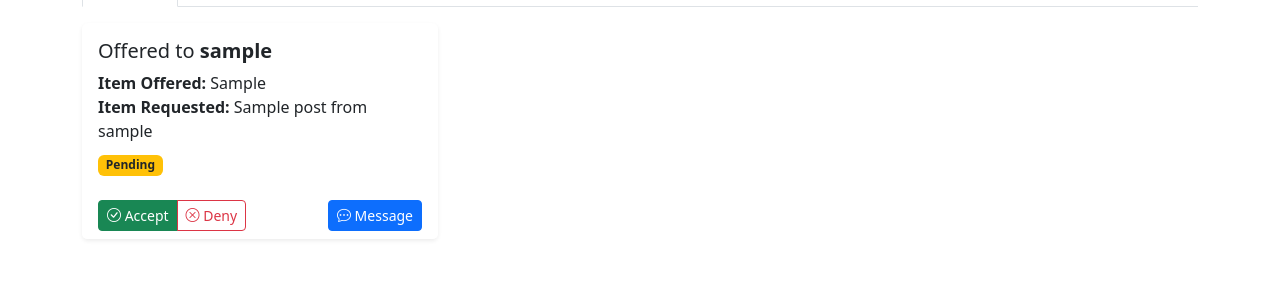
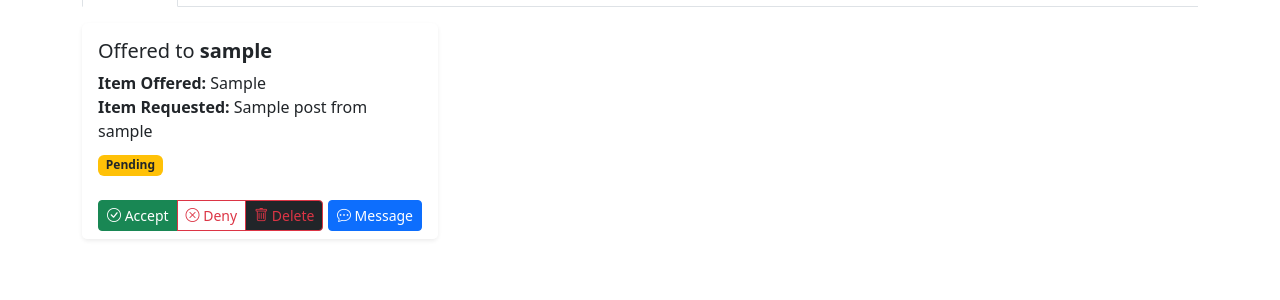
Before and after one commit to xuangj/uva-bartering-app, a Django app: page /trades/active/ in a window 1280 px wide. Shown: the part 161-461 px from the top of the page. Run offline with Django 5.2, Linux system fonts and the light colour scheme; a user stored in the database is signed in; tables that the repository leaves empty hold one stand-in row (values such as "Sample post").

Commit message:
Patched delete offer feature, user can view their pending offers, accepted and denied offers in My Trades

```diff
--- a/core/forms.py
+++ b/core/forms.py
@@ -7,6 +7,7 @@ class PostForm(forms.ModelForm):
     class Meta:
         model = Post
         fields = ["title", "description", "image"]
+
 
 class ProfileForm(forms.ModelForm):
     class Meta:
@@ -18,6 +19,7 @@ class ProfileForm(forms.ModelForm):
             "trading_interests": forms.CheckboxSelectMultiple,
         }
 
+
 class TradeForm(forms.ModelForm):
     class Meta:
         model = Trade
--- a/core/models.py
+++ b/core/models.py
@@ -49,7 +49,7 @@ class Profile(models.Model):
 
 
 class Post(models.Model):
-    poster = models.ForeignKey(User, on_delete=models.CASCADE, related_name="userOne")
+    poster = models.ForeignKey(User, on_delete=models.CASCADE, related_name="posts")
     title = models.CharField(max_length=100)
     item_offered = models.CharField(max_length=100)
     description = models.TextField()
@@ -67,8 +67,8 @@ class Trade(models.Model):
         ('Denied', 'Denied'),
     ]
 
-    userOne = models.ForeignKey(User, on_delete=models.CASCADE, related_name="poster")
-    userTwo = models.ForeignKey(User, on_delete=models.CASCADE, related_name="userTwo")
+    userOne = models.ForeignKey(User, on_delete=models.CASCADE, related_name="trades_initiated")
+    userTwo = models.ForeignKey(User, on_delete=models.CASCADE, related_name="trades_received")
     item_offered = models.CharField(max_length=100)
     item_requested = models.ForeignKey(Post, on_delete=models.CASCADE, related_name="item_requested")
     created_at = models.DateTimeField(auto_now_add=True)
--- a/core/views.py
+++ b/core/views.py
@@ -104,13 +104,14 @@ def view_post(request, post_id: int) -> HttpResponse:
             trade.userTwo = post.poster
             trade.item_requested = post
             trade.save()
-            return redirect("active_trades")
+            return redirect("my_trades")
     else:
         form = TradeForm()
 
     return render(request, "post.html", {'post': post, 'form': form, 'existing_trade': existing_trade})
 
 
+# --- Profile --- #
 
 @login_required
 def edit_profile(request, username):
@@ -134,6 +135,8 @@ def edit_profile(request, username):
     )
 
 
+# --- Trades --- #
+
 @login_required
 def my_trades(request):
     user = request.user
@@ -153,7 +156,7 @@ def my_trades(request):
         status='Denied'
     )
 
-    return render(request, "active_trades.html", {"pending_trades": pending_trades, "accepted_trades": accepted_trades, "denied_trades": denied_trades})
+    return render(request, "my_trades.html", {"pending_trades": pending_trades, "accepted_trades": accepted_trades, "denied_trades": denied_trades})
 
 
 @login_required
@@ -161,12 +164,20 @@ def accept_trade(request, trade_id):
     trade = get_object_or_404(Trade, id=trade_id, userTwo=request.user)
     trade.status = 'Accepted'
     trade.save()
-    return redirect('active_trades')
+    return redirect('my_trades')
 
 
 @login_required
 def deny_trade(request, trade_id):
-    trade = get_object_or_404(Post, id=trade_id, userTwo=request.user)
+    trade = get_object_or_404(Trade, id=trade_id, userTwo=request.user)
     trade.status = 'Denied'
     trade.save()
-    return redirect('active_trades')
+    return redirect('my_trades')
+
+
+@login_required
+def delete_trade_offer(request, trade_id):
+    trade = get_object_or_404(Trade,id=trade_id, userOne=request.user)
+
+    trade.delete()
+    return redirect("my_trades")
--- a/templates/_trade_card.html
+++ b/templates/_trade_card.html
@@ -25,7 +25,7 @@
                     </div>
 
                     <div class="card-footer bg-white border-0 d-flex justify-content-between align-items-center">
-                        {% if trade.userTwo == request.user and trade.status == 'Pending' %}
+                        {% if trade.status == 'Pending' %}
                         <div class="btn-group" role="group">
                             <a href="{% url 'accept_trade' trade.id %}" class="btn btn-sm btn-success">
                                 <i class="bi bi-check-circle"></i> Accept
@@ -34,12 +34,18 @@
                             <a href="{% url 'deny_trade' trade.id %}" class="btn btn-sm btn-outline-danger">
                                 <i class="bi bi-x-circle"></i> Deny
                             </a>
+
+                            <a href="{% url 'delete_trade_offer' trade.id %}" class="btn btn-sm btn-dark btn-outline-danger"
+                                onclick="return confirm('Do you want to delete this trade offer?');">
+                                <i class="bi bi-trash"></i> Delete
+                            </a>
                         </div>
                         {% endif %}
 
                         <a href="{% url 'start_chat' trade.userTwo.id %}" class="btn btn-sm btn-primary">
                                 <i class="bi bi-chat-dots"></i> Message
                         </a>
+
                     </div>
                 </div>
             </div>
--- a/templates/chat.html
+++ b/templates/chat.html
@@ -12,8 +12,8 @@
 
     <div class="container py-4">
       <h1 class="mb-4">Chat with {{ other_user.username }}</h1>
-      {% if trades %}
-        {% for trade in trades %}
+      {% if pending_trades %}
+        {% for trade in pending_trades %}
           <div class="alert alert-info mt-4">
             {% if trade.userOne == request.user %}
               You offered {{ trade.item_offered }} to <strong>{{ trade.userTwo.username }}</strong>
--- a/tradingapp/urls.py
+++ b/tradingapp/urls.py
@@ -2,7 +2,7 @@ from django.contrib import admin
 from django.urls import include, path
 from django.views.generic import TemplateView
 
-from core.views import home, login_redirect_view, moderator_dashboard, post_create, user_profile, edit_profile, my_trades, view_post, accept_trade, deny_trade
+from core.views import home, login_redirect_view, moderator_dashboard, post_create, user_profile, edit_profile, my_trades, view_post, accept_trade, deny_trade, delete_trade_offer
 from messaging.views import chat, get_or_create_dm_thread, inbox, start_chat
 
 urlpatterns = [
@@ -22,4 +22,5 @@ urlpatterns = [
     path("trades/active/", my_trades, name="my_trades"),
     path("trades/<int:trade_id>/accept/", accept_trade, name="accept_trade"),
     path("trades/<int:trade_id>/deny/", deny_trade, name="deny_trade"),
+    path("trades/<int:trade_id>/delete/", delete_trade_offer, name="delete_trade_offer"),
 ]
```
Also changed, not shown: core/admin.py (+6 -1 lines), core/migrations/0004_alter_post_poster_alter_trade_userone_and_more.py (added), templates/my_trades.html (renamed from templates/active_trades.html).
